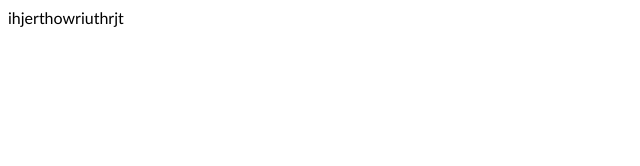
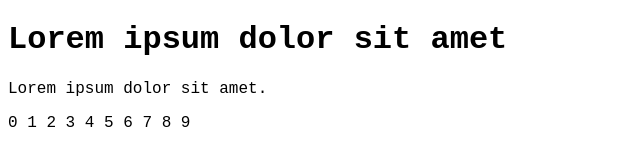
Before and after one commit to Mojoo215/MySite, a plain HTML site: page index.html in a window 1280 px wide. Shown: the whole page, without its empty margins (0-640 px from the left). Drawn offline with Linux system fonts and the light colour scheme.

Commit message:
Update index.html

```diff
--- a/index.html
+++ b/index.html
@@ -1,16 +1,18 @@
 <!DOCTYPE html>
-
 <html>
 <head>
 <style>
 body {
-      font-family: 'Trebuchet MS', sans-serif;
+  font-family: 'Courier New', monospace;
 }
 </style>
 </head>
 <body>
-    <p1>
-      ihjerthowriuthrjt
-    </p1>
 
+<h1>Lorem ipsum dolor sit amet</h1>
+
+<p>Lorem ipsum dolor sit amet.</p>
+<p>0 1 2 3 4 5 6 7 8 9</p>
+
+</body>
 </html>
```
Lines whose indentation alone changed are shown as unchanged.
